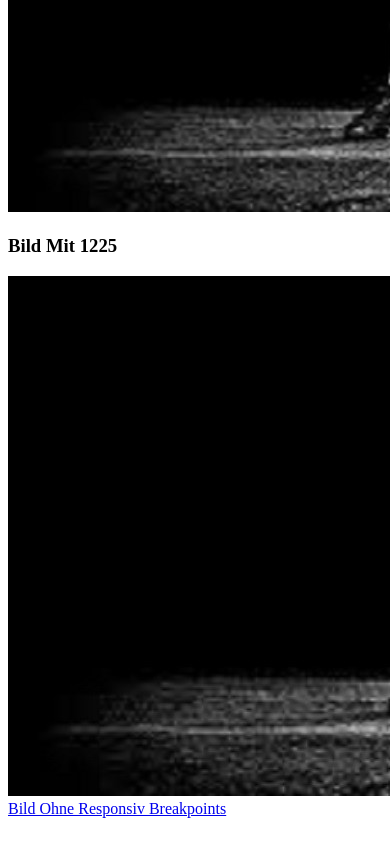
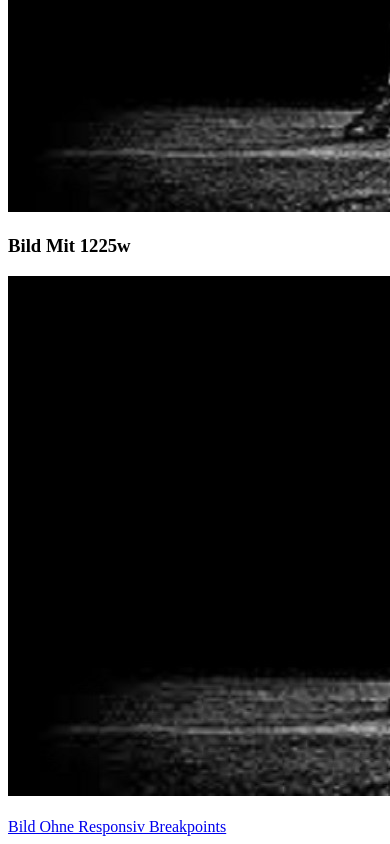
Before and after one commit to TSchlager/TSchlager.github.io, a plain HTML site: page Unterseite/unterseite.html in a window 390 px wide. Shown: the part 1103-1947 px from the top of the page. Drawn offline with Linux system fonts and the light colour scheme; files whose address does not match are found by name.

Commit message:
Responsive Breakpoint

```diff
--- a/Unterseite/unterseite.html
+++ b/Unterseite/unterseite.html
@@ -42,11 +42,11 @@
     </div>
 
     <div class="page2">
-        <h3>Bild Mit 1225</h3>
+        <h3>Bild Mit 1225w</h3>
        <img src="../img/Black_White_Footballer_udcazp_c_scale,w_1225.jpg" alt="">
     </div>
 
-
+    <br>
 
     <div class="Main">
         <a href="../index.html">Bild Ohne Responsiv Breakpoints</a>
```
